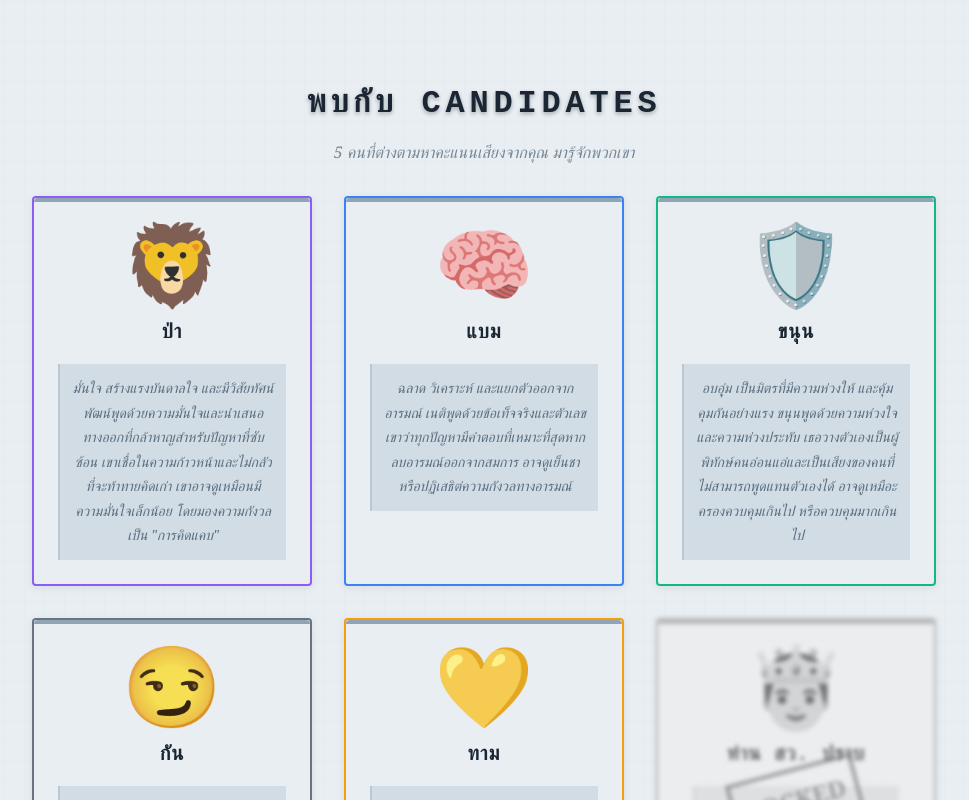
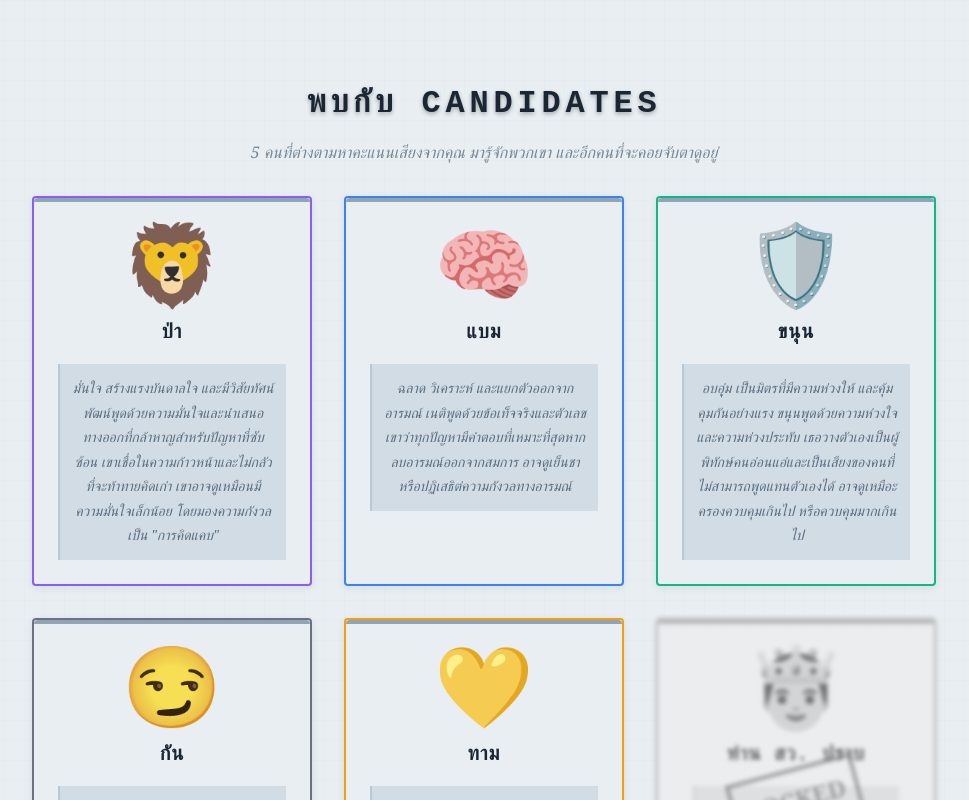
Before and after one commit to ChindanaiNaKub/thelastvote, a React (Vite) app: page / in a window 1280 px wide. Both pictures are taken after a click on the button "เริ่มเกม". Shown: the top 800 px of the page, without its empty margins (156-1125 px from the left). Built offline with nearby package versions, Linux system fonts and the light colour scheme.

Commit message:
add new introductions

```diff
--- a/src/components/screens/CandidateRosterScreen.tsx
+++ b/src/components/screens/CandidateRosterScreen.tsx
@@ -20,7 +20,7 @@ export function CandidateRosterScreen() {
     <div className="screen roster-screen">
       <h2>พบกับ Candidates</h2>
       <p className="subtitle">
-        5 คนที่ต่างตามหาคะแนนเสียงจากคุณ มารู้จักพวกเขา
+        5 คนที่ต่างตามหาคะแนนเสียงจากคุณ มารู้จักพวกเขา และอีกคนที่จะคอยจับตาดูอยู่
       </p>
 
       <div className="candidates-grid">
```
